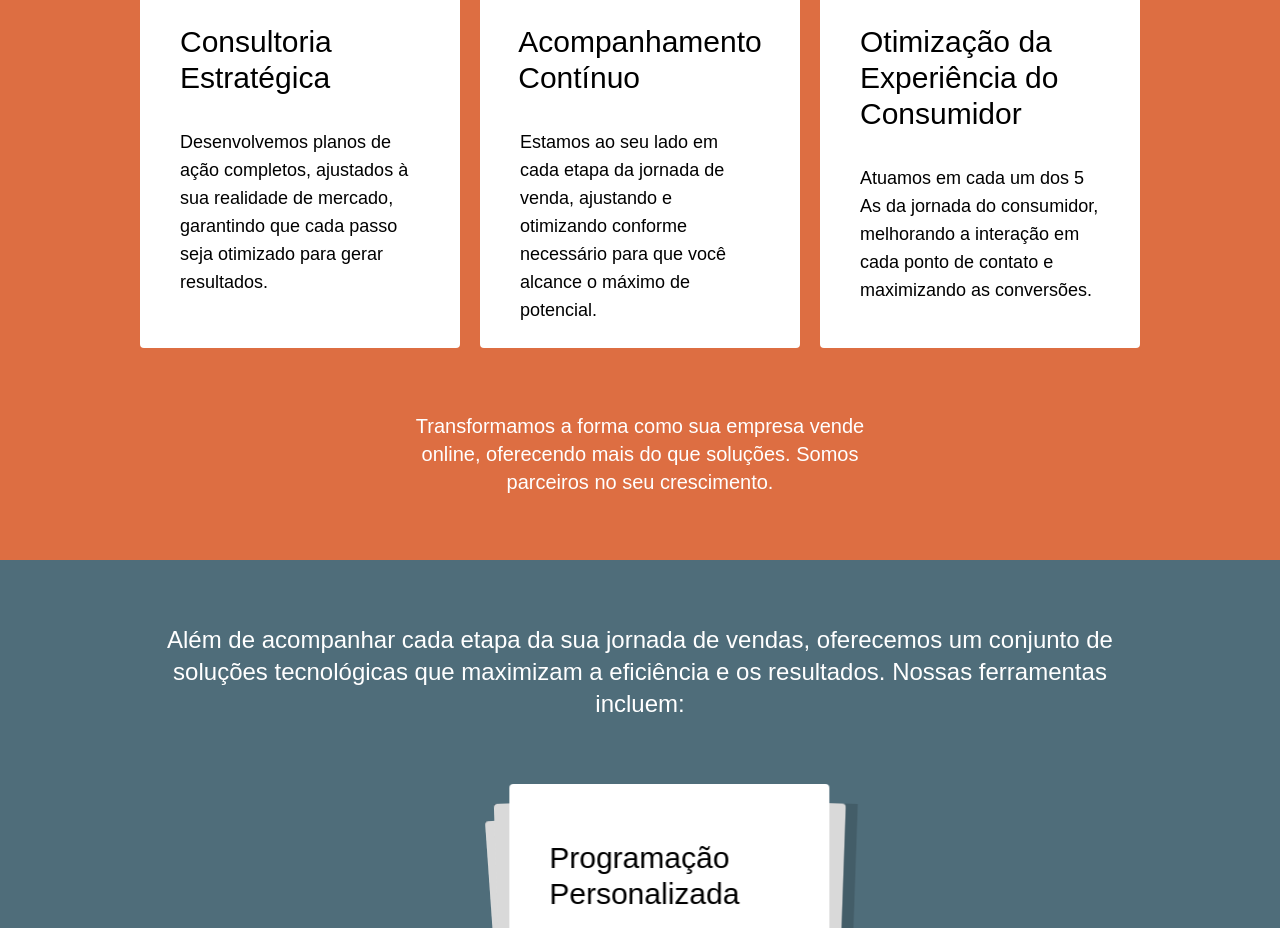
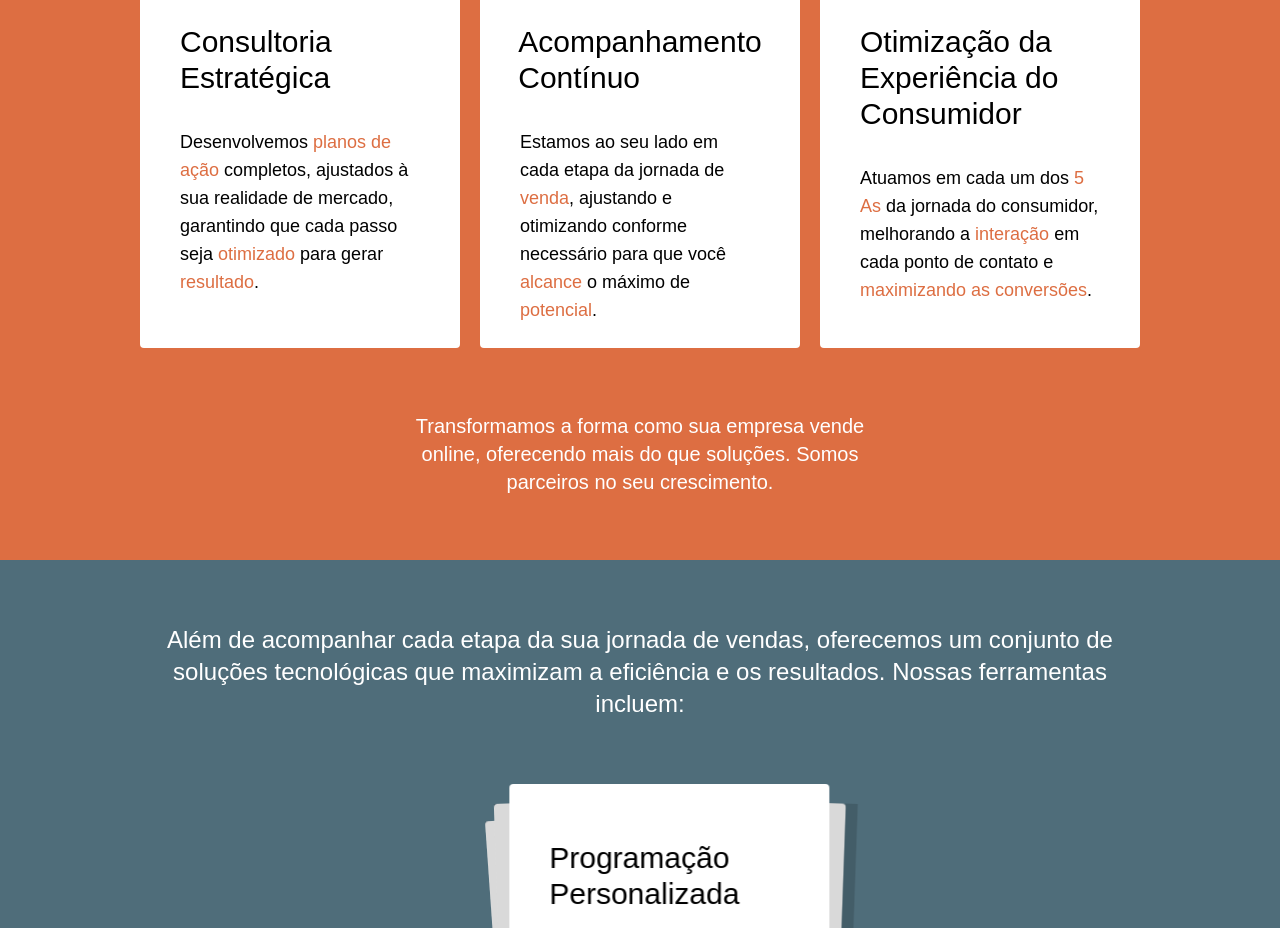
Before and after one commit to Devpe007/elodigital, a Next.js app: page / in a window 1280 px wide. Shown: the part 1160-2088 px from the top of the page. Built offline with nearby package versions, Linux system fonts and the light colour scheme.

Commit message:
highlighting the key words on the cards

```diff
--- a/src/app/components/SectionServices.tsx
+++ b/src/app/components/SectionServices.tsx
@@ -9,15 +9,15 @@ export default function SectionServices() {
 
       <div className="flex flex-col lg:flex-row gap-4 justify-between items-center lg:w-[1000px] ">
         <Card title="Consultoria Estratégica">
-          Desenvolvemos planos de ação completos, ajustados à sua realidade de mercado, garantindo que cada passo seja otimizado para gerar resultados.
+          Desenvolvemos <span className="text-primary-orange">planos de ação</span> completos, ajustados à sua realidade de mercado, garantindo que cada passo seja <span className="text-primary-orange">otimizado</span> para gerar <span className="text-primary-orange">resultado</span>.
         </Card>
 
         <Card title="Acompanhamento Contínuo">
-          Estamos ao seu lado em cada etapa da jornada de venda, ajustando e otimizando conforme necessário para que você alcance o máximo de potencial.
+          Estamos ao seu lado em cada etapa da jornada de <span className="text-primary-orange">venda</span>, ajustando e otimizando conforme necessário para que você <span className="text-primary-orange">alcance</span> o máximo de <span className="text-primary-orange">potencial</span>.
         </Card>
 
         <Card title="Otimização da Experiência do Consumidor">
-          Atuamos em cada um dos 5 As da jornada do consumidor, melhorando a interação em cada ponto de contato e maximizando as conversões.
+          Atuamos em cada um dos <span className="text-primary-orange">5 As</span> da jornada do consumidor, melhorando a <span className="text-primary-orange">interação</span> em cada ponto de contato e <span className="text-primary-orange">maximizando as conversões</span>.
         </Card>
       </div>
 
```
